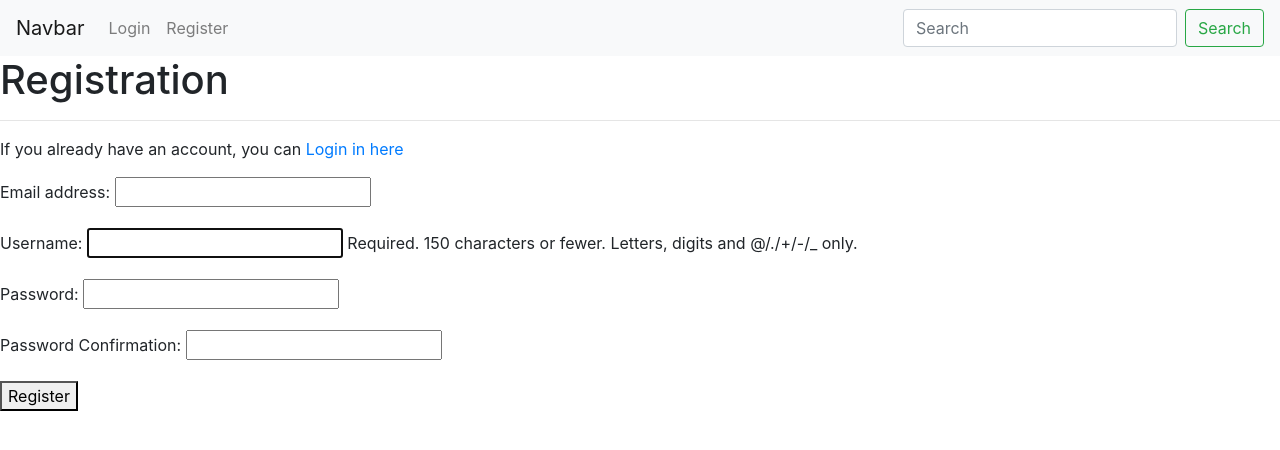
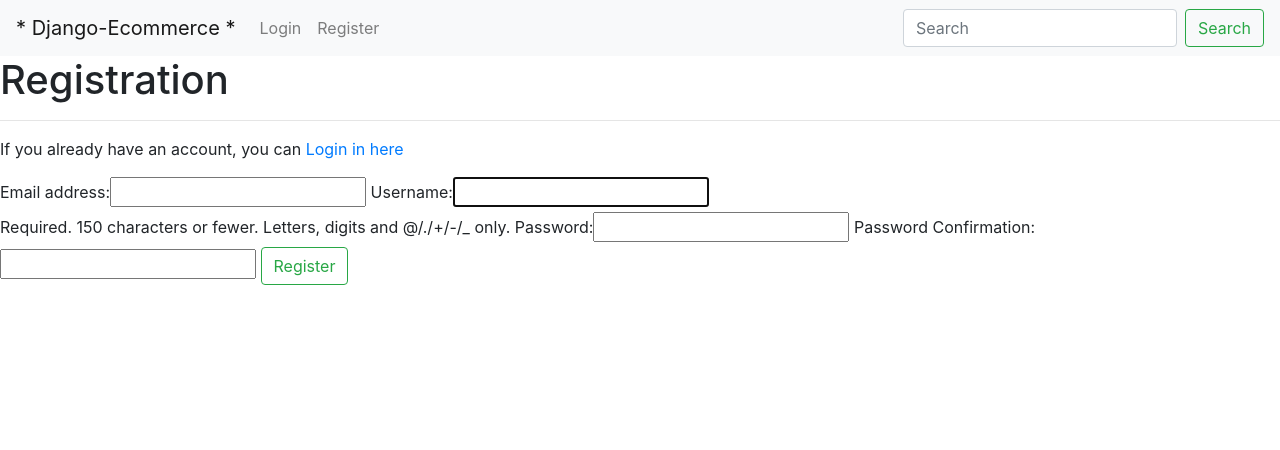
Before and after one commit to lucassuar/django-tech-ecommerce-app, a Django app: page /accounts/register/ in a window 1280 px wide. Shown: the top 450 px of the page. Run offline with Django 3.2, Linux system fonts and the light colour scheme; some libraries are stand-ins or nearby versions.

Commit message:
bootstrap styles added to login,registration and base html pages and css file created and setup on settings

```diff
--- a/accounts/templates/login.html
+++ b/accounts/templates/login.html
@@ -1,4 +1,6 @@
 {% extends 'base.html' %}
+
+{% load bootstrap_tags %}
 
 {% block page_title %}Login Page{% endblock %}
 
@@ -7,8 +9,8 @@
 {% block content %}
 
 <form method="POST">
-    {% csrf_token %} {{ login_form }}
-    <button type="submit">Login</button>
+    {% csrf_token %} {{ login_form | as_bootstrap}}
+    <button type="submit" class="btn btn-outline-success">Login</button>
 </form>
 
 <p><a href="{% url 'password_reset' %}">Reset Password</a></p>
--- a/accounts/templates/registration.html
+++ b/accounts/templates/registration.html
@@ -1,14 +1,19 @@
-{% extends 'base.html' %} {% block page_title %}Registration Page{% endblock %}
+{% extends 'base.html' %}
+
+{% load bootstrap_tags %}
+
+{% block page_title %}Registration Page{% endblock %}
 
 {% block page_heading %}Registration{% endblock %}
 
 {% block content %}
 
+
      <p>If you already have an account, you can <a href="{% url 'login' %}">Login in here</a></p>
 
      <form method="POST">
-         {% csrf_token %} {{ registration_form.as_p }}
-         <button type="submit">Register</button>
+         {% csrf_token %} {{ registration_form | as_bootstrap }}
+         <button type="submit" class="btn btn-outline-success">Register</button>
      </form>
 
 {% endblock %}
--- a/ecommerce/settings.py
+++ b/ecommerce/settings.py
@@ -129,6 +129,9 @@ USE_TZ = True
 # https://docs.djangoproject.com/en/1.11/howto/static-files/
 
 STATIC_URL = '/static/'
+STATICFILES_DIRS = [
+    os.path.join(BASE_DIR, "static")
+]
 
 MEDIA_ROOT = os.path.join(BASE_DIR, 'media')
 MEDIA_URL = '/media/'
--- a/templates/base.html
+++ b/templates/base.html
@@ -1,7 +1,12 @@
+{% load staticfiles %}
+
 <html>
 
 <head>
     <title>{% block page_title %}{% endblock %}</title>
+
+    <!-- Optional theme -->
+    <link rel="stylesheet" href="{% static 'css/styles.css' %}" type="text/css">
 
     <!-- Required meta tags -->
     <meta charset="utf-8">
@@ -14,7 +19,7 @@
 
 <body>
         <nav class="navbar navbar-expand-lg navbar-light bg-light">
-            <a class="navbar-brand" href="#">Navbar</a>
+            <a class="navbar-brand" href="#">* Django-Ecommerce *</a>
             <button class="navbar-toggler" type="button" data-toggle="collapse" data-target="#navbarSupportedContent" aria-controls="navbarSupportedContent" aria-expanded="false" aria-label="Toggle navigation">
             <span class="navbar-toggler-icon"></span>
           </button>
```
Also changed, not shown: static/css/styles.css (added).
